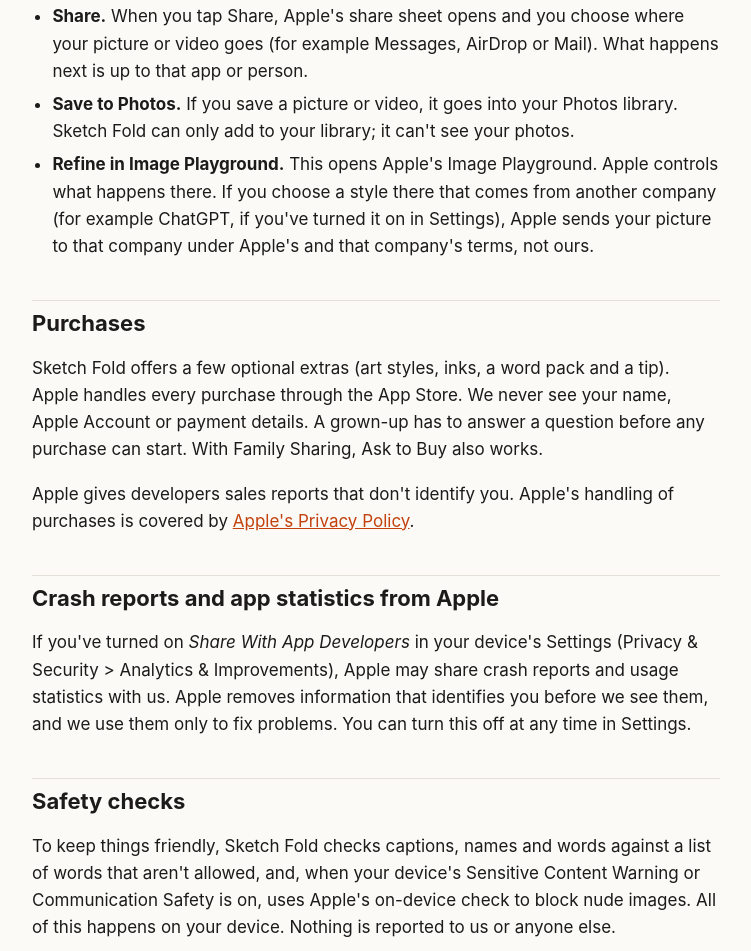
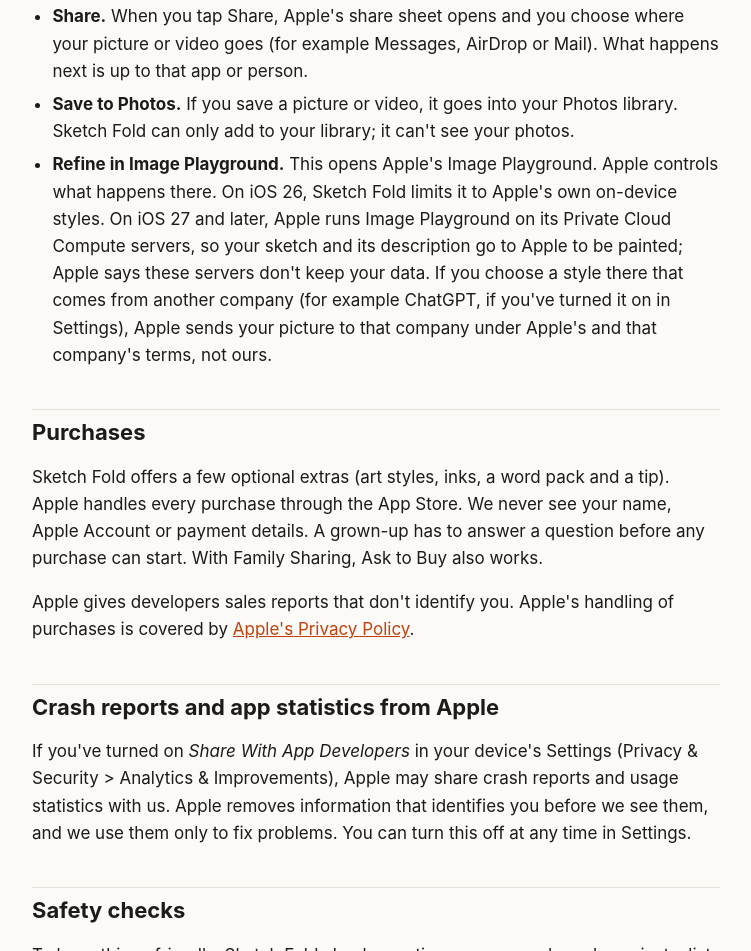
Before and after one commit to Pickamon/sketchfold-site, a plain HTML site: page privacy.html in a window 1280 px wide. Shown: the part 2211-3162 px from the top of the page, without its empty margins (264-1015 px from the left). Drawn offline with Linux system fonts and the light colour scheme.

Commit message:
Privacy policy: explain Private Cloud Compute for Refine on iOS 27

```diff
--- a/privacy.html
+++ b/privacy.html
@@ -128,7 +128,7 @@
 <ul>
   <li><strong>Share.</strong> When you tap Share, Apple's share sheet opens and you choose where your picture or video goes (for example Messages, AirDrop or Mail). What happens next is up to that app or person.</li>
   <li><strong>Save to Photos.</strong> If you save a picture or video, it goes into your Photos library. Sketch Fold can only add to your library; it can't see your photos.</li>
-  <li><strong>Refine in Image Playground.</strong> This opens Apple's Image Playground. Apple controls what happens there. If you choose a style there that comes from another company (for example ChatGPT, if you've turned it on in Settings), Apple sends your picture to that company under Apple's and that company's terms, not ours.</li>
+  <li><strong>Refine in Image Playground.</strong> This opens Apple's Image Playground. Apple controls what happens there. On iOS 26, Sketch Fold limits it to Apple's own on-device styles. On iOS 27 and later, Apple runs Image Playground on its Private Cloud Compute servers, so your sketch and its description go to Apple to be painted; Apple says these servers don't keep your data. If you choose a style there that comes from another company (for example ChatGPT, if you've turned it on in Settings), Apple sends your picture to that company under Apple's and that company's terms, not ours.</li>
 </ul>
 
 <h2>Purchases</h2>
```
